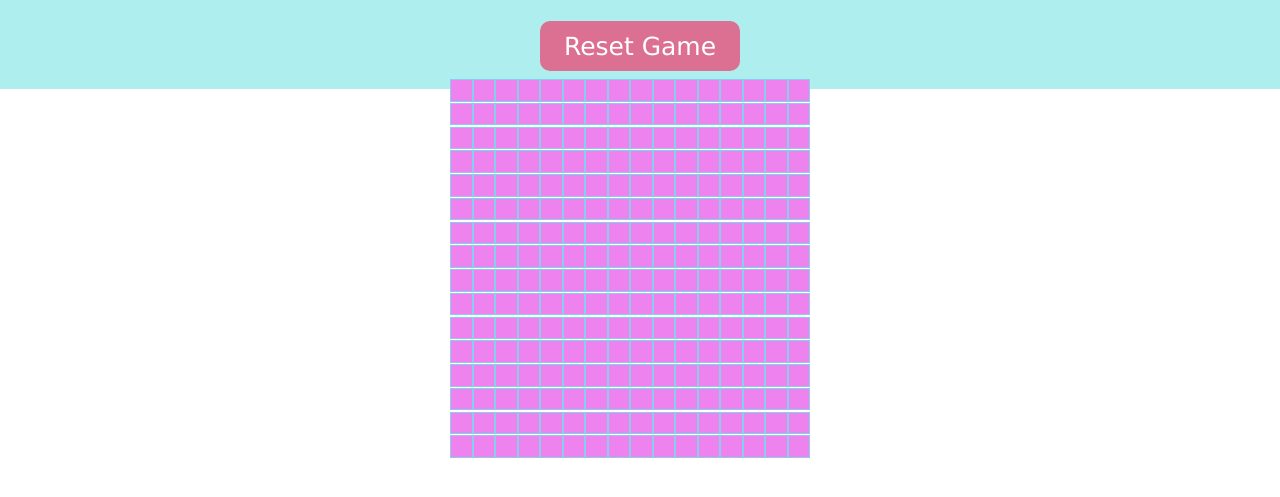
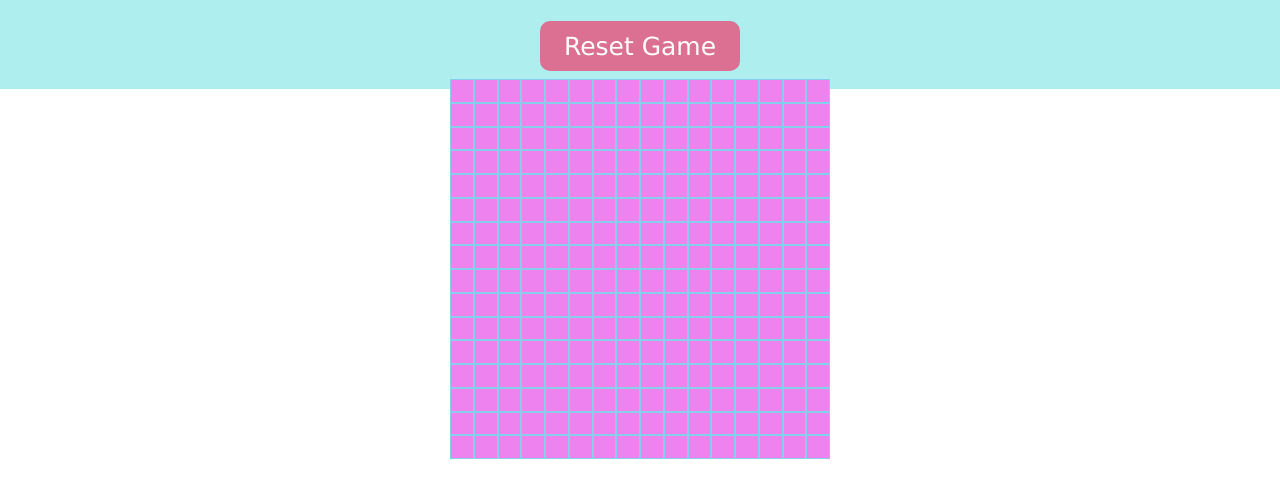
Before and after one commit to BigBhamber/odin-etch-a-sketch, a plain HTML site: page index.html in a window 1280 px wide. Shown: the part 71-568 px from the top of the page. Drawn offline with Linux system fonts and the light colour scheme.

Commit message:
fixed issue with square not keeping its shape

```diff
--- a/javascript/etch-sketch.js
+++ b/javascript/etch-sketch.js
@@ -7,15 +7,23 @@ function genGrid(size) {
     const container = document.querySelector("#container");
 
 
-    for (let i = 0;i<size; i++){
-        for (let x = 0;x<size;x++){
+    for (let i = 0;i<(size*size); i++){
         const divbox = document.createElement("div");
         divbox.classList.add("grid")
         divbox.style.backgroundColor = "violet";
         divbox.addEventListener("mouseover",setColor)
         container.appendChild(divbox);
-        }
+
     }
+    let newHeight = newWidth = 380 / size ;
+    const newDivs = document.querySelectorAll('.grid');
+    newDivs.forEach(element => {
+        element.style.height = newHeight.toString() + "px";
+        element.style.width = newWidth.toString() + "px";
+
+    })
+
+    //adjust size of grid to fit new size.
 
 }
 function setColor(){
--- a/styles.css
+++ b/styles.css
@@ -4,22 +4,24 @@ body{
 }
 #container {
     display: flex;
-    height: 380px;
-    width: 3800px;
+    max-width: 380px;
+    max-height: 380px;
     flex-wrap: wrap;
     padding: 0;
-    flex-basis: 380px;
     border: 0px;
+    flex:1 1 0;
 
 }
 .grid {
     height: 22.5px;
+    max-height: inherit;
+    max-width: inherit;
     width: 22.5px;
     margin: 0;
     padding: 0;
     box-sizing: border-box;
     border-style: solid;
-    border-width: .1px;
+    border-width: .5px;
     border-color: skyblue;
 }
 
@@ -29,6 +31,7 @@ body{
     align-items: center;
     justify-content: center;
     height: 45vh;
+    width: auto;
 
 }
 
```
